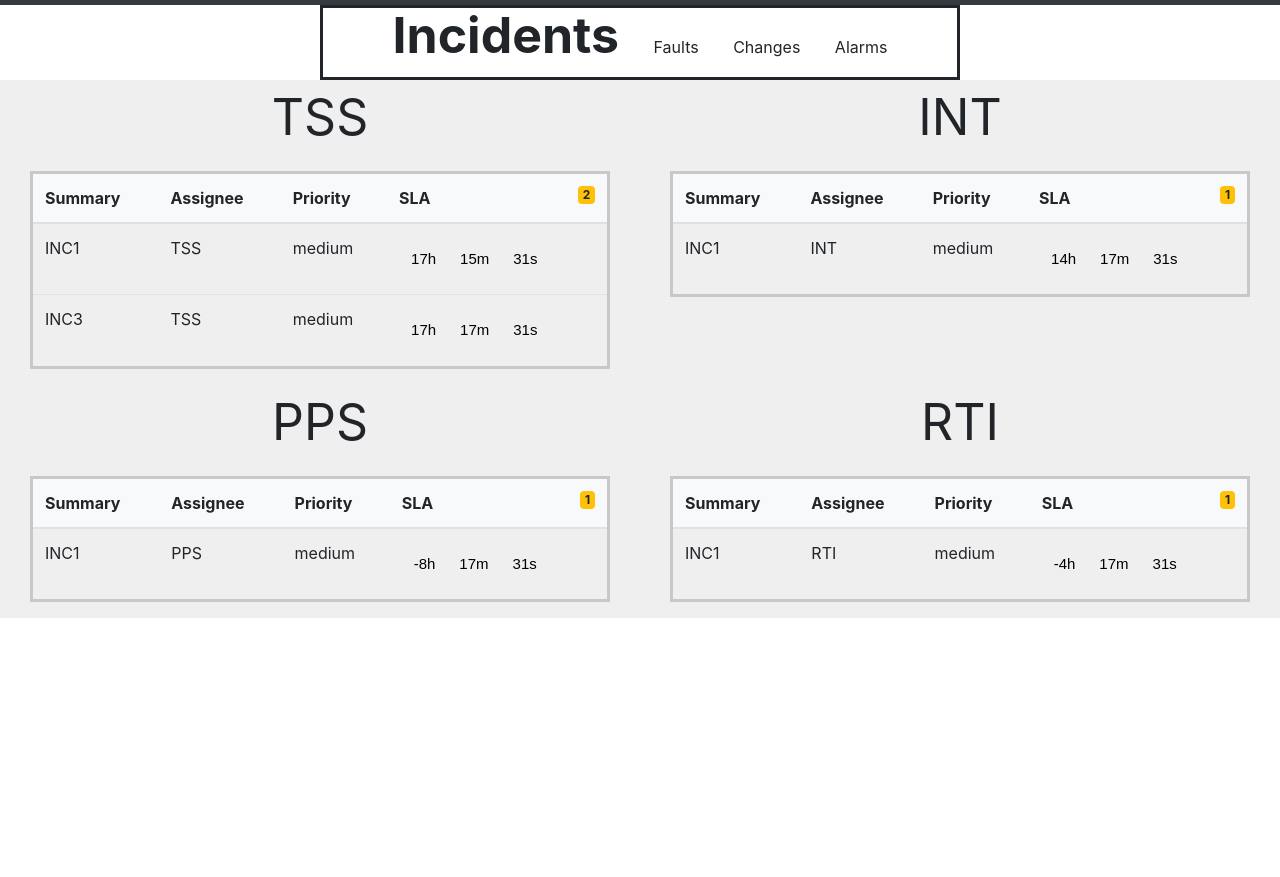
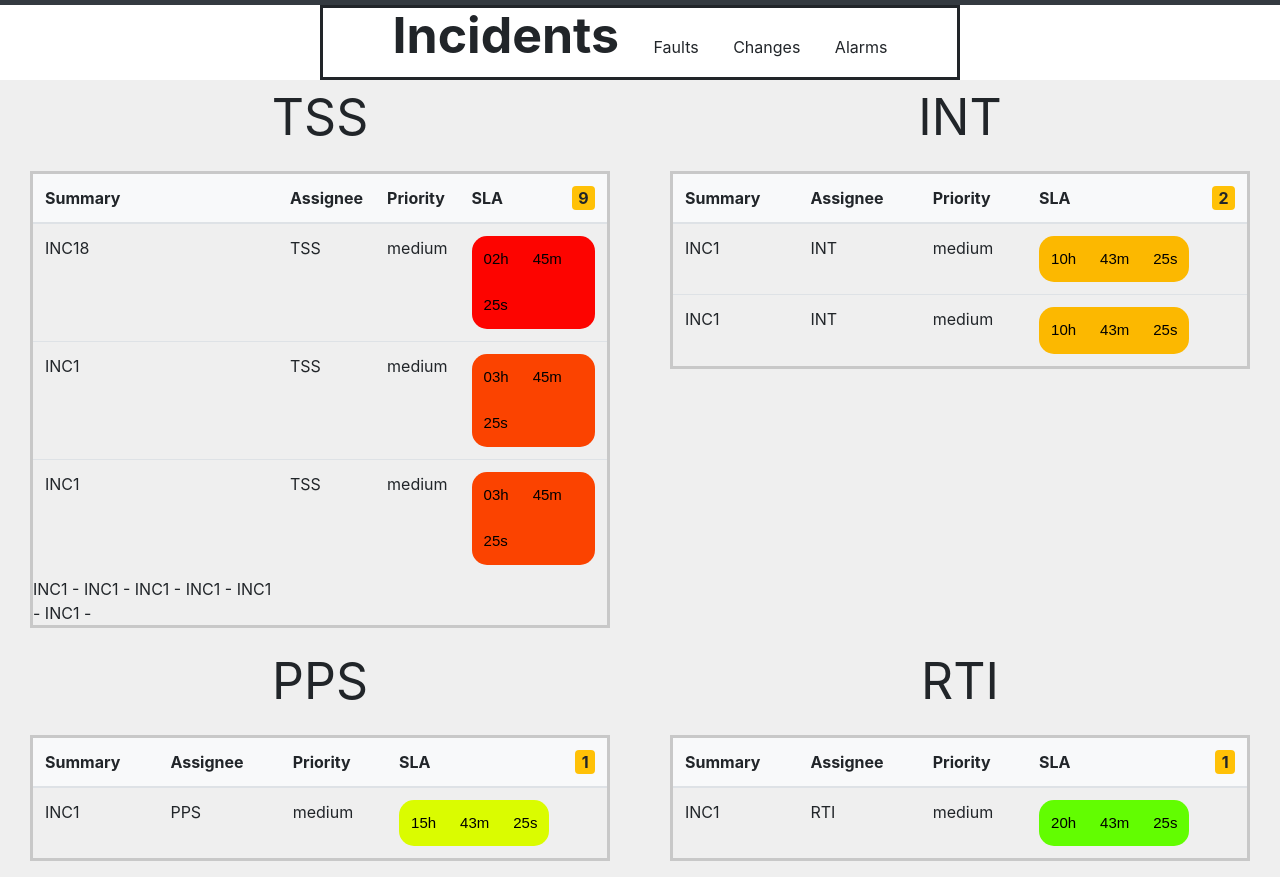
Before and after one commit to ElyesKhama/INTSSDashboard, a plain HTML site: page index.html in a window 1280 px wide. Shown: the part 53-930 px from the top of the page. Before the commit the page ends 800 px from the top, so only its background shows below. Drawn offline with Linux system fonts and the light colour scheme.

Commit message:
add sort function and maxItems to display

```diff
--- a/css/style.css
+++ b/css/style.css
@@ -10,7 +10,6 @@
 	padding: 15px;
     display: inline-block;
 }
-
 
 .titleTeam{
     text-align: center;
--- a/index.html
+++ b/index.html
@@ -52,8 +52,9 @@
                                 <th> Summary</th>
                                 <th> Assignee</th>
                                 <th> Priority </th>
-                                <th> SLA
-                                    <span class="badge badge-warning" id="badgeNumber0" style="float: right">9</span>
+                                <th>
+                                    SLA
+                                    <span class="badge badge-warning" id="badgeNumber0" style="float: right; font-size:16px;"></span>
                                 </th>
                             </tr>
                         </thead>
@@ -72,7 +73,7 @@
                                 <th> Assignee</th>
                                 <th> Priority </th>
                                 <th> SLA
-                                    <span class="badge badge-warning" id="badgeNumber1" style="float: right">9</span>
+                                    <span class="badge badge-warning" id="badgeNumber1" style="float: right; font-size:16px;"></span>
                                 </th>
                             </tr>
                         </thead>
@@ -93,7 +94,7 @@
                                 <th> Assignee</th>
                                 <th> Priority </th>
                                 <th> SLA
-                                    <span class="badge badge-warning" id="badgeNumber2" style="float: right">9</span>
+                                    <span class="badge badge-warning" id="badgeNumber2" style="float: right; font-size:16px;"></span>
                                 </th>
                             </tr>
                         </thead>
@@ -112,7 +113,7 @@
                                 <th>Assignee</th>
                                 <th>Priority</th>
                                 <th> SLA
-                                    <span class="badge badge-warning" id="badgeNumber3" style="float: right">9</span>
+                                    <span class="badge badge-warning" id="badgeNumber3" style="float: right; font-size:16px;"></span>
                                 </th>
                             </tr>
                         </thead>
--- a/js/script.js
+++ b/js/script.js
@@ -4,37 +4,47 @@ var json = {
     "report": [{
         "team": "tss",
         "incidents": [
-            { "summary": "INC1", "assignee": "TSS", "priority": "medium", "SLA": "2018-08-30T17:02:00" },
-            { "summary": "INC3", "assignee": "TSS", "priority": "medium", "SLA": "2018-08-30T17:00:00" }
+            { "summary": "INC1", "assignee": "TSS", "priority": "medium", "SLA": "2018-08-31T13:02:00" },
+            { "summary": "INC1", "assignee": "TSS", "priority": "medium", "SLA": "2018-08-31T13:02:00" },
+            { "summary": "INC1", "assignee": "TSS", "priority": "medium", "SLA": "2018-08-31T13:02:00" },
+            { "summary": "INC1", "assignee": "TSS", "priority": "medium", "SLA": "2018-08-31T13:02:00" },
+            { "summary": "INC1", "assignee": "TSS", "priority": "medium", "SLA": "2018-08-31T13:02:00" },
+            { "summary": "INC1", "assignee": "TSS", "priority": "medium", "SLA": "2018-08-31T13:02:00" },
+            { "summary": "INC1", "assignee": "TSS", "priority": "medium", "SLA": "2018-08-31T13:02:00" },
+            { "summary": "INC1", "assignee": "TSS", "priority": "medium", "SLA": "2018-08-31T13:02:00" },
+
+            { "summary": "INC18", "assignee": "TSS", "priority": "medium", "SLA": "2018-08-31T12:02:00" }
+
         ],
         "faults": [
-            { "summary": "FAU1", "assignee": "TSS", "priority": "medium", "SLA": "2018-08-30T19:00:00" },
-            { "summary": "FAU2", "assignee": "TSS", "priority": "medium", "SLA": "2018-08-30T18:00:00" },
-            { "summary": "FAU3", "assignee": "TSS", "priority": "medium", "SLA": "2018-08-30T19:00:00" }
+            { "summary": "FAU1", "assignee": "TSS", "priority": "medium", "SLA": "2018-08-31T12:01:00" },
+            { "summary": "FAU2", "assignee": "TSS", "priority": "medium", "SLA": "2018-08-31T12:00:59" },
+            { "summary": "FAU3", "assignee": "TSS", "priority": "medium", "SLA": "2018-08-31T14:00:00" }
         ],
         "changes": [
-            { "summary": "CHA1", "assignee": "TSS", "priority": "medium", "SLA": "2018-08-30T20:00:00" },
-            { "summary": "CHA3", "assignee": "TSS", "priority": "medium", "SLA": "2018-08-30T22:00:00" }
+            { "summary": "CHA1", "assignee": "TSS", "priority": "medium", "SLA": "2018-08-31T15:00:00" },
+            { "summary": "CHA3", "assignee": "TSS", "priority": "medium", "SLA": "2018-08-31T16:00:00" }
         ],
         "alarms": [
-            { "summary": "ALA1", "assignee": "TSS", "priority": "medium", "SLA": "2018-08-30T17:00:00" },
-            { "summary": "ALA2", "assignee": "TSS", "priority": "medium", "SLA": "2018-08-30T18:00:00" },
-            { "summary": "ALA3", "assignee": "TSS", "priority": "medium", "SLA": "2018-08-30T19:00:00" }
+            { "summary": "ALA1", "assignee": "TSS", "priority": "medium", "SLA": "2018-08-31T17:00:00" },
+            { "summary": "ALA2", "assignee": "TSS", "priority": "medium", "SLA": "2018-08-31T18:00:00" },
+            { "summary": "ALA3", "assignee": "TSS", "priority": "medium", "SLA": "2018-08-31T19:00:00" }
         ]
     },
     {
         "team": "int",
         "incidents": [
-            { "summary": "INC1", "assignee": "INT", "priority": "medium", "SLA": "2018-08-30T20:00:00" }
+            { "summary": "INC1", "assignee": "INT", "priority": "medium", "SLA": "2018-08-31T20:00:00" },
+            { "summary": "INC1", "assignee": "INT", "priority": "medium", "SLA": "2018-08-31T20:00:00" }
         ],
         "faults": [
-            { "summary": "FAU1", "assignee": "INT", "priority": "medium", "SLA": "2018-08-30T21:00:00" },
-            { "summary": "FAU2", "assignee": "INT", "priority": "medium", "SLA": "2018-08-30T22:00:00" }
+            { "summary": "FAU1", "assignee": "INT", "priority": "medium", "SLA": "2018-08-31T21:00:00" },
+            { "summary": "FAU2", "assignee": "INT", "priority": "medium", "SLA": "2018-08-31T22:00:00" }
         ],
         "changes": [
-            { "summary": "CHA1", "assignee": "INT", "priority": "medium", "SLA": "2018-08-30T23:00:00" },
-            { "summary": "CHA2", "assignee": "INT", "priority": "medium", "SLA": "2018-08-30T24:00:00" },
-            { "summary": "CHA3", "assignee": "INT", "priority": "medium", "SLA": "2018-08-31T01:00:00" }
+            { "summary": "CHA1", "assignee": "INT", "priority": "medium", "SLA": "2018-08-31T23:00:00" },
+            { "summary": "CHA2", "assignee": "INT", "priority": "medium", "SLA": "2018-08-31T24:00:00" },
+            { "summary": "CHA3", "assignee": "INT", "priority": "medium", "SLA": "2018-09-01T00:00:00" }
         ],
         "alarms": [
         ]
@@ -42,35 +52,35 @@ var json = {
     {
         "team": "pps",
         "incidents": [
-            { "summary": "INC1", "assignee": "PPS", "priority": "medium", "SLA": "2018-08-31T02:00:00" }
+            { "summary": "INC1", "assignee": "PPS", "priority": "medium", "SLA": "2018-09-01T01:00:00" }
         ],
         "faults": [
         ],
         "changes": [
-            { "summary": "CHA1", "assignee": "PPS", "priority": "medium", "SLA": "2018-08-31T03:00:00" },
-            { "summary": "CHA2", "assignee": "PPS", "priority": "medium", "SLA": "2018-08-31T04:00:00" }
+            { "summary": "CHA1", "assignee": "PPS", "priority": "medium", "SLA": "2018-09-01T03:00:00" },
+            { "summary": "CHA2", "assignee": "PPS", "priority": "medium", "SLA": "2018-09-01T04:00:00" }
         ],
         "alarms": [
-            { "summary": "ALA1", "assignee": "PPS", "priority": "medium", "SLA": "2018-08-31T05:00:00" }
+            { "summary": "ALA1", "assignee": "PPS", "priority": "medium", "SLA": "2018-09-01T05:00:00" }
         ]
     },
     {
         "team": "rti",
         "incidents": [
-            { "summary": "INC1", "assignee": "RTI", "priority": "medium", "SLA": "2018-08-31T06:00:00" }
+            { "summary": "INC1", "assignee": "RTI", "priority": "medium", "SLA": "2018-09-01T06:00:00" }
         ],
         "faults": [
-            { "summary": "FAU1", "assignee": "RTI", "priority": "medium", "SLA": "2018-08-31T07:00:00" },
-            { "summary": "FAU2", "assignee": "RTI", "priority": "medium", "SLA": "2018-08-31T08:00:00" }
+            { "summary": "FAU1", "assignee": "RTI", "priority": "medium", "SLA": "2018-09-01T07:00:00" },
+            { "summary": "FAU2", "assignee": "RTI", "priority": "medium", "SLA": "2018-09-01T02:00:00" }
         ],
         "changes": [
-            { "summary": "CHA1", "assignee": "RTI", "priority": "medium", "SLA": "2018-08-31T08:00:00" },
-            { "summary": "CHA2", "assignee": "RTI", "priority": "medium", "SLA": "2018-08-31T08:00:00" },
-            { "summary": "CHA3", "assignee": "RTI", "priority": "medium", "SLA": "2018-08-31T08:00:00" }
+            { "summary": "CHA1", "assignee": "RTI", "priority": "medium", "SLA": "2018-09-01T08:00:00" },
+            { "summary": "CHA2", "assignee": "RTI", "priority": "medium", "SLA": "2018-09-01T08:00:00" },
+            { "summary": "CHA3", "assignee": "RTI", "priority": "medium", "SLA": "2018-09-01T08:00:00" }
         ],
         "alarms": [
-            { "summary": "ALA1", "assignee": "RTI", "priority": "medium", "SLA": "2018-08-31T08:00:00" },
-            { "summary": "ALA2", "assignee": "RTI", "priority": "medium", "SLA": "2018-08-31T08:00:00" }
+            { "summary": "ALA1", "assignee": "RTI", "priority": "medium", "SLA": "2018-09-01T08:00:00" },
+            { "summary": "ALA2", "assignee": "RTI", "priority": "medium", "SLA": "2018-09-01T08:00:00" }
         ]
     }
     ],
@@ -80,6 +90,7 @@ var json = {
 //constants
 const listTitles = ['incidents', 'faults', 'changes', 'alarms'];
 const delay = 10000;
+const nbMaxItems = 3;
 
 function updateTitle() {
     var elem;
@@ -118,16 +129,31 @@ function updateTables(index) {
                 items = item.alarms;
                 break;
         }
-        var badgeNumber = "badgeNumber"+i;
+
+        //sort the table according to the SLA
+        items.sort(function (a, b) {
+            var aTime = a.SLA;
+            var bTime = b.SLA;
+            if (aTime < bTime) {
+                return -1;
+            } else if (aTime > bTime) {
+                return 1;
+            } else {
+                return 0;
+            }
+        });
+
+        var badgeNumber = "badgeNumber" + i;
         var elemBadgeNumber = document.getElementById(badgeNumber);
         elemBadgeNumber.innerText = items.length;
 
         //remove all rows
         removeBodyRows(elemBodyTable);
-
+        first = true;
         if (items.length != 0) {
             //fill the table
             for (var j = 0; j < items.length; j++) {
+                if (j < nbMaxItems) {   //max items to display entirely
                     var line = elemBodyTable.insertRow(-1);
                     var col0 = line.insertCell(0);
                     var col1 = line.insertCell(1);
@@ -142,16 +168,32 @@ function updateTables(index) {
                     createCountDown(col3, countTimer);
                     var deadline = new Date(Date.parse(new Date()) + nbSeconds * 1000);
                     initializeClock("clockdiv" + countTimer, deadline);
+                }
+                else {
+                    var line;
+                    var div;
+                    if (first == true) {    //first time you enter in this portion of code
+                        line = elemBodyTable.insertRow(-1);
+                        div = document.createElement('div');
+                        first = false;
+                    }
+                    div.innerHTML += items[j].summary + " - ";
+                    line.appendChild(div);
 
+                }
                 countTimer++;
             }
-        } else {
+        } else {        //no items
             var line = elemBodyTable.insertRow(-1);
             line.innerHTML = "No " + listTitles[index] + " currently";
             line.style.fontStyle = "italic";
         }
     }
 }
+
+
+
+
 
 function calculationSLA(endTime) {
     var dateNow = new Date();
@@ -172,21 +214,15 @@ function createCountDown(parentElement, countTimer) {
 
     var divContainerHours = document.createElement('div');
     var spanHours = createSpan("hours");
-    // var divHours = createDiv("Hours");
     divContainerHours.appendChild(spanHours);
-    //  divContainerHours.appendChild(divHours);
 
     var divContainerMinutes = document.createElement('div');
     var spanMinutes = createSpan("minutes");
-    // var divMinutes = createDiv("Minutes");
     divContainerMinutes.appendChild(spanMinutes);
-    //  divContainerMinutes.appendChild(divMinutes);
 
     var divContainerSeconds = document.createElement('div');
     var spanSeconds = createSpan("seconds");
-    // var divSeconds = createDiv("Seconds");
     divContainerSeconds.appendChild(spanSeconds);
-    //   divContainerSeconds.appendChild(divSeconds);
 
     divClockDiv.appendChild(divContainerHours);
     divClockDiv.appendChild(divContainerMinutes);
@@ -201,14 +237,8 @@ function createSpan(type) {
     return span;
 }
 
-function createDiv(type) {
-    var div = document.createElement('div');
-    div.className = "smalltext";
-    div.innerText = type;
-    return div;
-}
-
 function removeBodyRows(elem) {
+    //remove all rows of the table
     var length = elem.getElementsByTagName("tr").length;
     for (var i = 0; i < length; i++) {
         elem.deleteRow(-1);
@@ -288,7 +318,7 @@ function updateColor(time, clockDiv) {
 function updateTimeRefresh() {
     var span = document.getElementById("timeRefresh");
     var date = new Date();
-    span.innerText = date.toTimeString().substr(0, 8);
+    span.innerText = date.toTimeString().substr(0, 8);  //to only have hour:minutes:seconds
 }
 
 function updateTitleTimer() {
```
Lines whose indentation alone changed are shown as unchanged.
